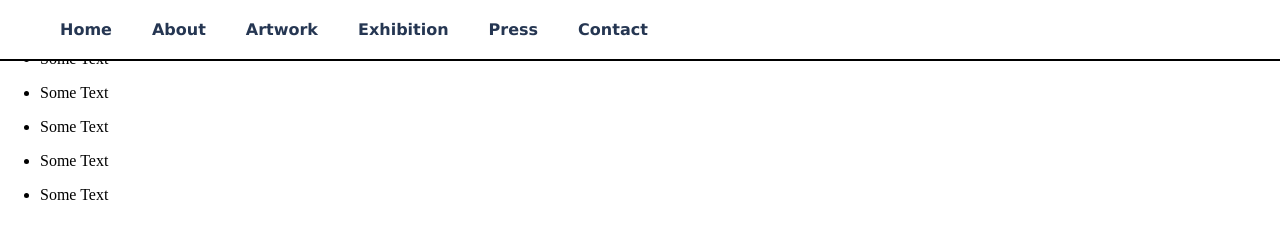
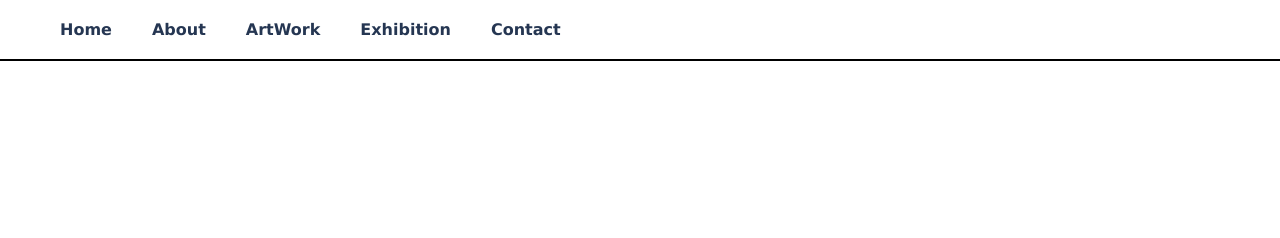
Before and after one commit to ongerit/lucinda, a plain HTML site: page index.html in a window 1280 px wide. Shown: the top 238 px of the page. Drawn offline with Linux system fonts and the light colour scheme.

Commit message:
changes to index

```diff
--- a/index.html
+++ b/index.html
@@ -10,29 +10,16 @@
   <body onLoad='init()' ng-app="MyApp">
     <nav ng-controller="PostsCtrl">
       <ul>
-        <li ng-repeat="post in posts"><a href="#" ng-click="jarallax.jumpToProgress({{post.jarallax}}, 2000, 30);">{{post.menu}}</a></li>
-      </ul>
-    </nav>
-<!--
-
     <nav>
           <ul>
-            <li><a href="#" onClick="jarallax.jumpToProgress( 0, 2000, 30);">Intro</a></li>
-            <li><a href="#" onClick="jarallax.jumpToProgress( 10, 2000, 30);">New features</a></li>
-            <li><a href="#" onClick="jarallax.jumpToProgress( 20, 2000, 30);">Jump to progress</a></li>
-            <li><a href="#" onClick="jarallax.jumpToProgress( 30, 2000, 30);">Smooth scrollbar</a></li>
-            <li><a href="#" onClick="jarallax.jumpToProgress( 40, 2000, 30);">Clone animations</a></li>
+            <li><a href="#" onClick="jarallax.jumpToProgress( 0, 2000, 30);">Home</a></li>
+            <li><a href="#" onClick="jarallax.jumpToProgress( 10, 2000, 30);">About</a></li>
+            <li><a href="#" onClick="jarallax.jumpToProgress( 20, 2000, 30);">ArtWork</a></li>
+            <li><a href="#" onClick="jarallax.jumpToProgress( 30, 2000, 30);">Exhibition</a></li>
+            <li><a href="#" onClick="jarallax.jumpToProgress( 40, 2000, 30);">Contact</a></li>
           </ul>
-        </nav>-->
+        </nav>
 
-
-<div>
-<div  ng-controller="PostsCtrl">
-    <ul ng-repeat="post in posts">
-      <li>{{post.description}}</li>
-    </ul>
-  </div>
-</div>
 
   <!--Post End-->
     <div class="container" id="slide1">
```
